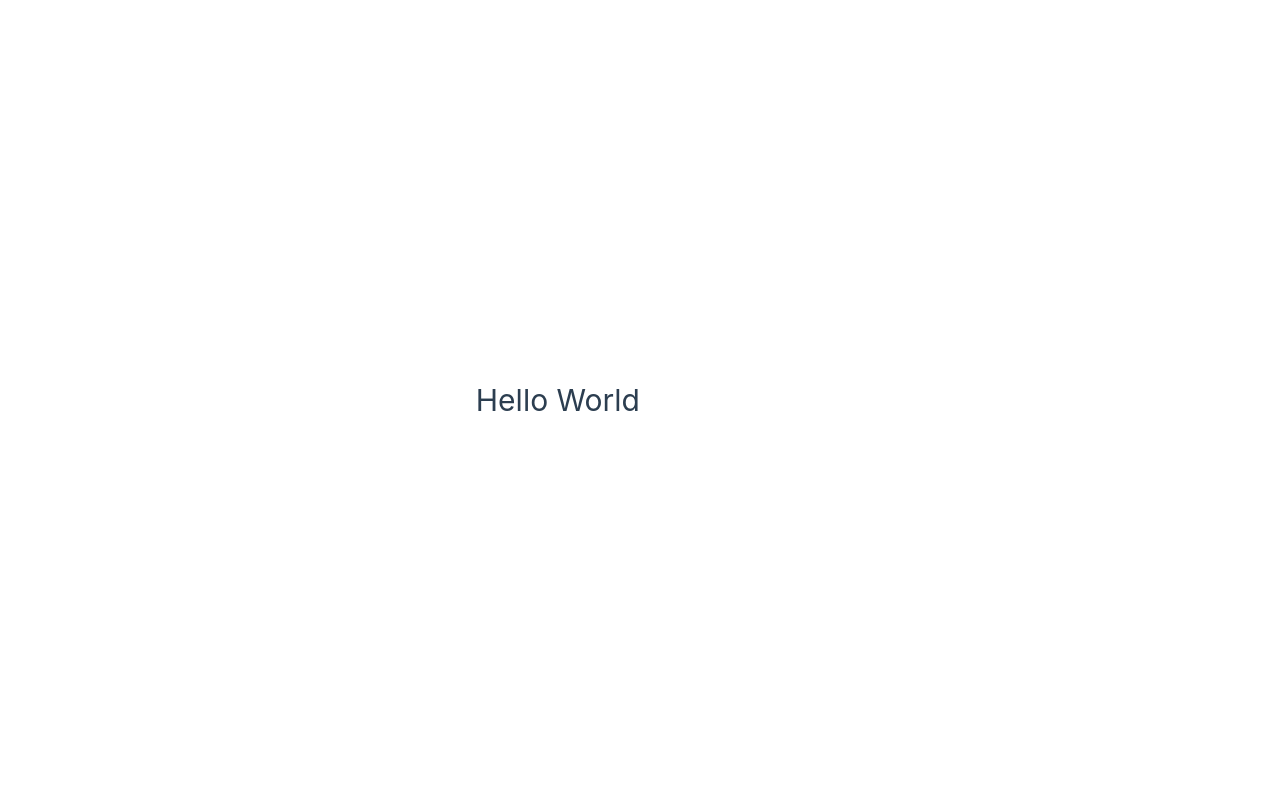
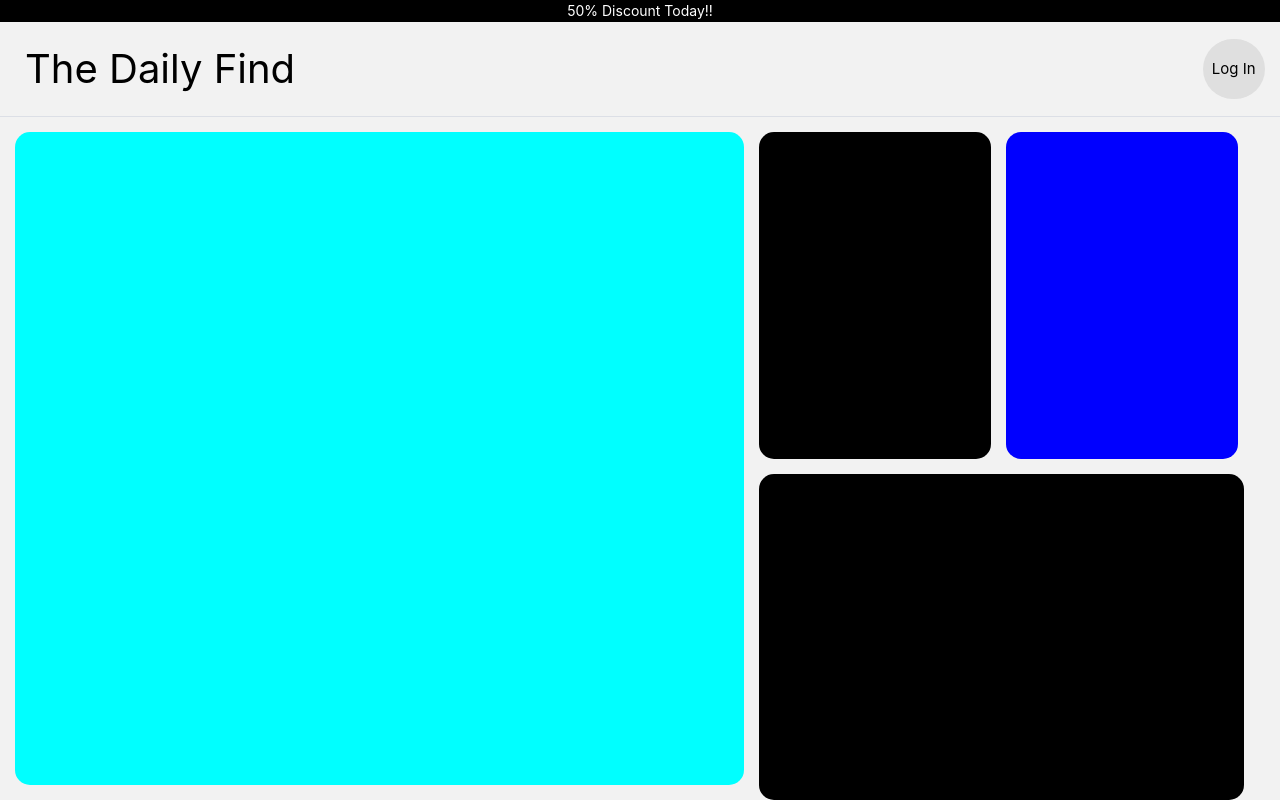
Before and after one commit to The-Daily-Find/TheDailyFind, a Vue app: page / in a window 1280 px wide. Built offline with nearby package versions, Linux system fonts and the light colour scheme; the HTML template or start-up script is replaced by a standard one.

Commit message:
Hero Header

```diff
--- a/package.json
+++ b/package.json
@@ -14,6 +14,7 @@
   },
   "dependencies": {
     "@element-plus/icons-vue": "^2.3.1",
+    "axios": "^1.9.0",
     "element-plus": "^2.9.11",
     "pinia": "^3.0.1",
     "vue": "^3.5.13",
--- a/src/assets/base.css
+++ b/src/assets/base.css
@@ -50,6 +50,13 @@
   }
 }
 
+:root {
+  --custom-off-white: #f2f2f2;
+  --custom-pale-biege: #eae4d5;
+  --custom-warm-gray: #b6b09f;
+  --custom-black: #000000;
+}
+
 *,
 *::before,
 *::after {
@@ -60,8 +67,8 @@
 
 body {
   min-height: 100vh;
-  color: var(--color-text);
-  background: var(--color-background);
+  color: var(--custom-black);
+  background: var(--custom-off-white);
   transition:
     color 0.5s,
     background-color 0.5s;
--- a/src/assets/main.css
+++ b/src/assets/main.css
@@ -1,35 +1 @@
 @import './base.css';
-
-#app {
-  max-width: 1280px;
-  margin: 0 auto;
-  padding: 2rem;
-  font-weight: normal;
-}
-
-a,
-.green {
-  text-decoration: none;
-  color: hsla(160, 100%, 37%, 1);
-  transition: 0.4s;
-  padding: 3px;
-}
-
-@media (hover: hover) {
-  a:hover {
-    background-color: hsla(160, 100%, 37%, 0.2);
-  }
-}
-
-@media (min-width: 1024px) {
-  body {
-    display: flex;
-    place-items: center;
-  }
-
-  #app {
-    display: grid;
-    grid-template-columns: 1fr 1fr;
-    padding: 0 2rem;
-  }
-}
--- a/src/views/HomeView.vue
+++ b/src/views/HomeView.vue
@@ -1,5 +1,73 @@
+<template>
+  <el-container>
+    <el-row>
+      <el-col style="background-color: black">
+        <el-text style="color: white; display: flex; justify-content: center"
+          >50% Discount Today!!
+        </el-text>
+      </el-col>
+      <el-col>
+        <el-row align="middle" style="padding: 1em">
+          <el-col :span="12">
+            <el-text style="font-size: 40px; margin-left: 10px; color: var(--custom-black)"
+              >The Daily Find</el-text
+            >
+          </el-col>
+          <el-col :span="12">
+            <el-container class="logInSignUpCon">
+              <el-text style="margin: auto; color: var(--custom-black); font-size: 15px">
+                Log In
+              </el-text>
+            </el-container>
+          </el-col>
+        </el-row>
+      </el-col>
+      <el-divider style="margin: 0"></el-divider>
+    </el-row>
+
+    <el-row style="width: 100%; height: 800px; padding: 1em; justify-content: center">
+      <el-col
+        style="height: 100%; width: 100%; background-color: aqua; border-radius: 15px"
+        :span="14"
+      >
+      </el-col>
+
+      <el-col style="width: 100%; height: 100%; padding-left: 1em" :span="10">
+        <el-row style="height: 100%">
+          <el-col
+            :span="11"
+            style="background-color: black; height: 50%; border-radius: 15px"
+          ></el-col>
+          <el-col
+            :span="11"
+            style="background-color: blue; height: 50%; margin-left: 1em; border-radius: 15px"
+          ></el-col>
+          <el-col
+            :span="23"
+            style="background-color: black; height: 50%; margin-top: 1em; border-radius: 15px"
+          ></el-col>
+        </el-row>
+      </el-col>
+    </el-row>
+  </el-container>
+</template>
+
 <script setup lang="ts"></script>
 
-<template>
-  <h1>Hello World</h1>
-</template>
+<style scoped>
+.el-container {
+  width: 100%;
+  height: 100vh;
+  display: flex;
+  flex-direction: column;
+}
+
+.logInSignUpCon {
+  display: flex;
+  float: right;
+  height: 60px;
+  width: 10%;
+  border-radius: 100px;
+  background-color: #dfdfdf;
+}
+</style>
```
Also changed, not shown: 1 other file (tests, documents, lock files or other folders).
